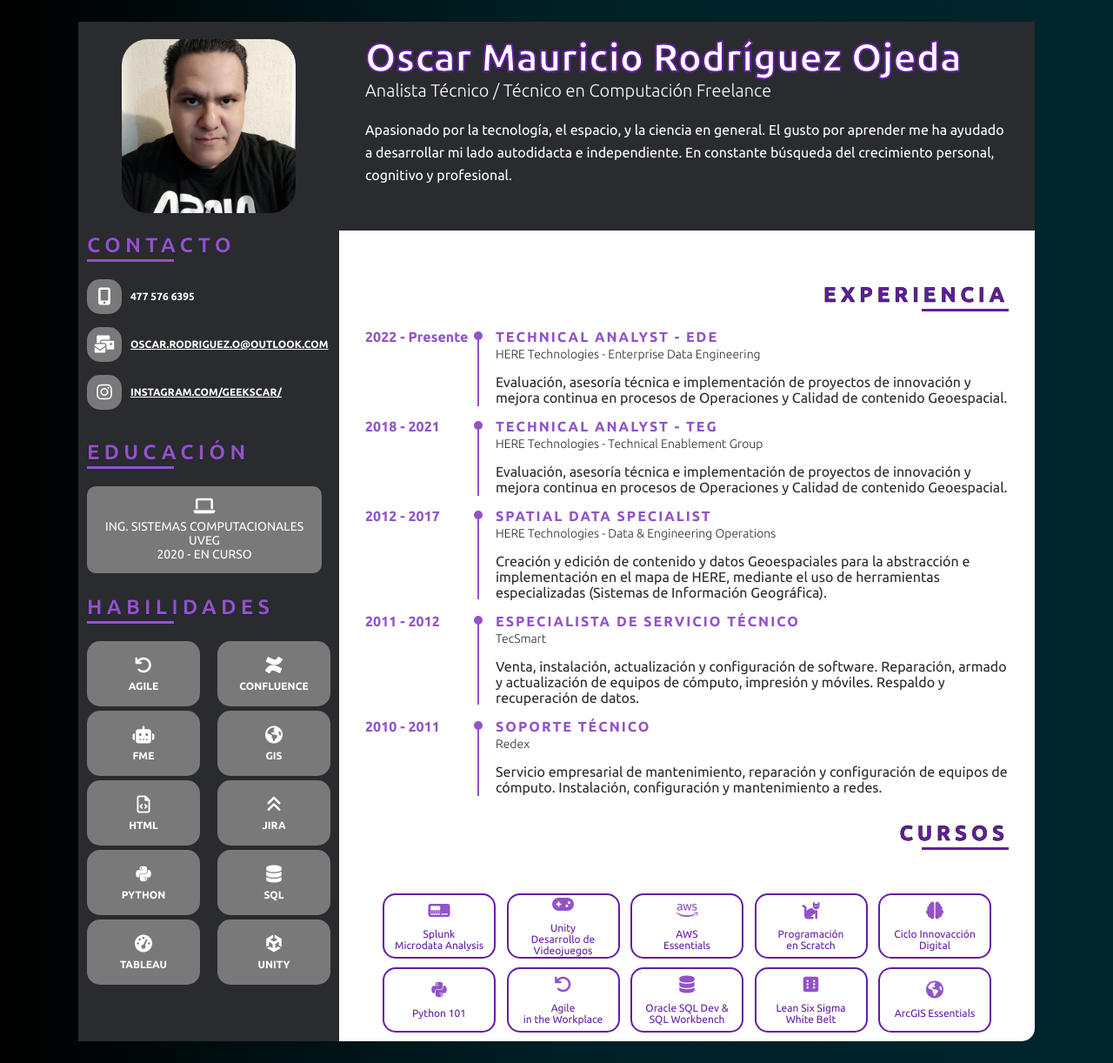
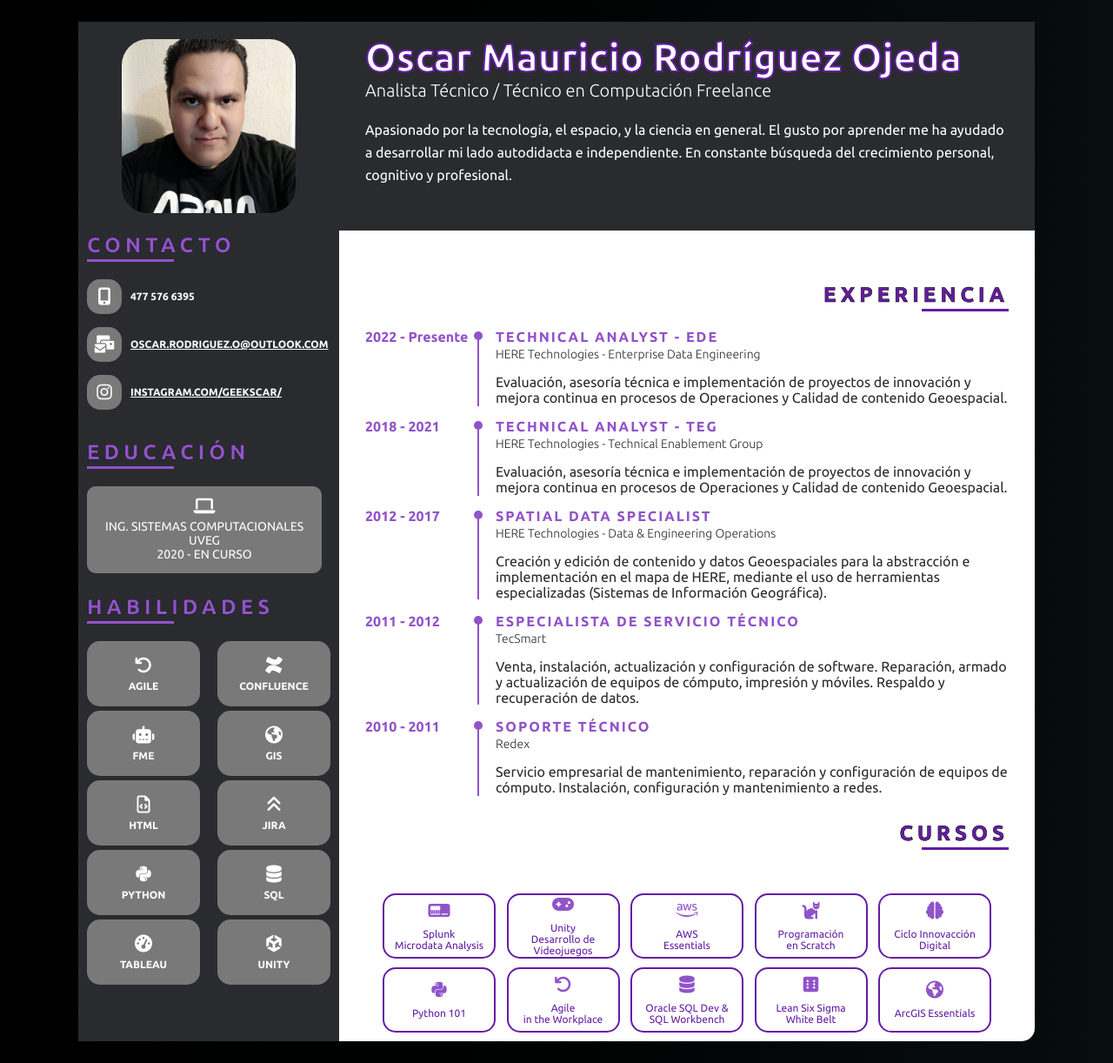
Before and after one commit to GeekscarM/GTS, a PHP site: page /cv.html in a window 1280 px wide. Shown: the whole page at 87% size. Run offline with PHP 8.4, Linux system fonts and the light colour scheme; some libraries are stand-ins or nearby versions.

Commit message:
Update cv_style.css

```diff
--- a/css/cv_style.css
+++ b/css/cv_style.css
@@ -10,7 +10,7 @@
     body {
         /* background: linear-gradient(to right, #006572, #479099)*/
         /*background: linear-gradient(to right, #003038, #03404b, #00424e)*/
-        background: linear-gradient(to right, #000000, #002025, #00252c)
+        background: linear-gradient(to right, #000000, #010202, #070e10)
     }
 
     .resume {
```
